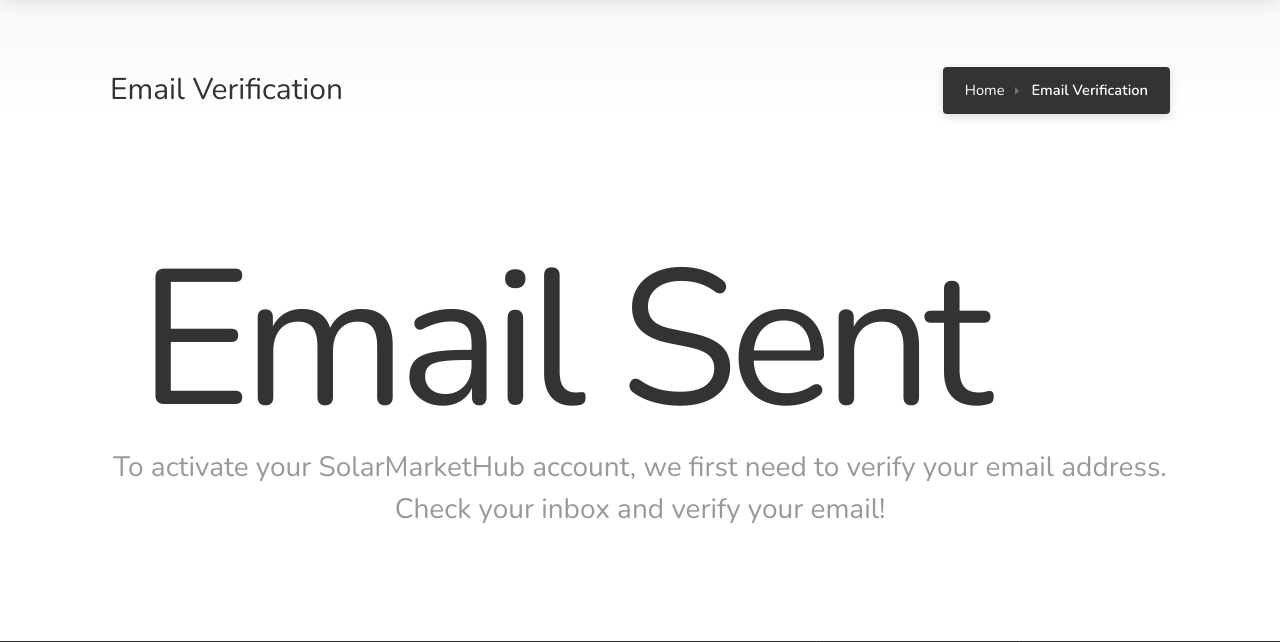
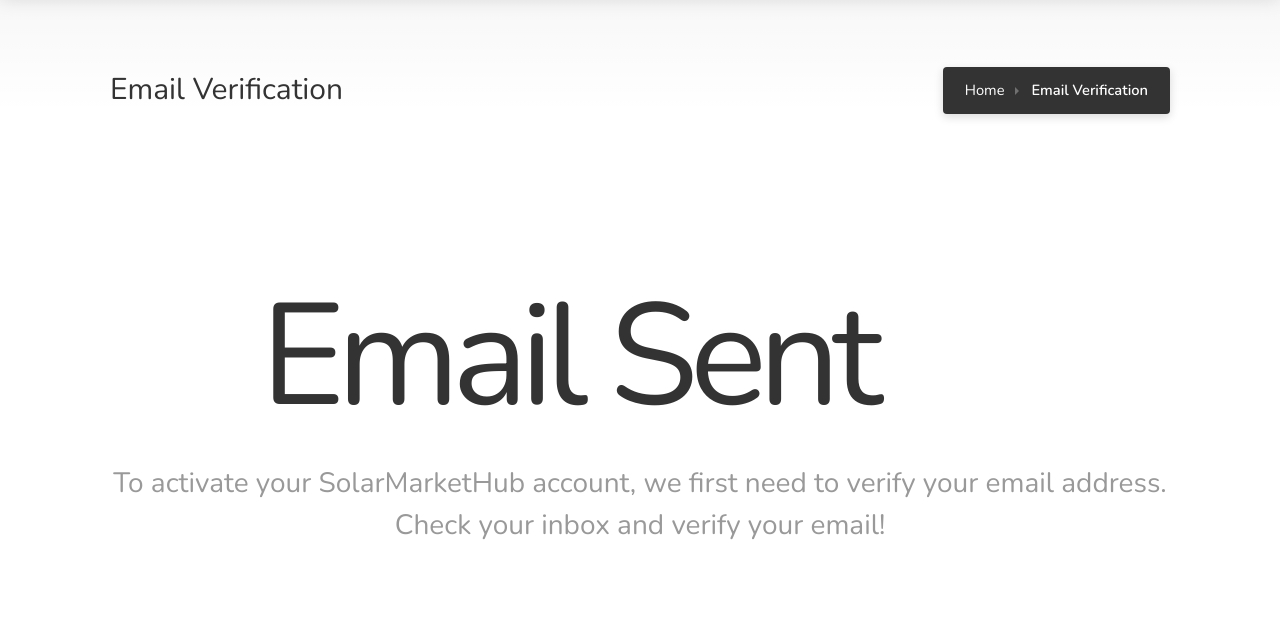
Before and after one commit to codenex55/solarmarket-freelancing, a Django app: page /accounts/email-verification/ in a window 1280 px wide. Shown: the part 83-725 px from the top of the page. Run offline with Django 5.2, Linux system fonts and the light colour scheme; some libraries are stand-ins or nearby versions; some web fonts are replaced.

Commit message:
first commit

```diff
--- a/accounts/templates/accounts/verification-email.html
+++ b/accounts/templates/accounts/verification-email.html
@@ -334,7 +334,7 @@
 		<div class="col-xl-12">
 
 			<section id="not-found" class="center margin-top-50 margin-bottom-25">
-				<h2 style="font-size: 12rem;">Email Sent <i class="icon-line-awesome-question-circle"></i></h2>
+				<h2 style="font-size: 9rem;">Email Sent <i class="icon-line-awesome-question-circle"></i></h2>
 				<p>To activate your SolarMarketHub account, we first need to verify your email address. Check your inbox and verify your email!</p>
 			</section>
 
--- a/accounts/views.py
+++ b/accounts/views.py
@@ -161,7 +161,7 @@ class LoginView(View):
                         login(request, user)
                         print(additional_info.user_type)
                         if additional_info.user_type == "freelancer":
-                            return redirect("dashboard")  # Redirect to freelancer dashboard after login
+                            return redirect("dashboard:freelancer_dashboard_home_view")  # Redirect to freelancer dashboard after login
                         elif additional_info.user_type == "employer":
                             return redirect("dashboard:employer_dashboard_home_view")  # Redirect to employer dashboard after login
                         else:
```
